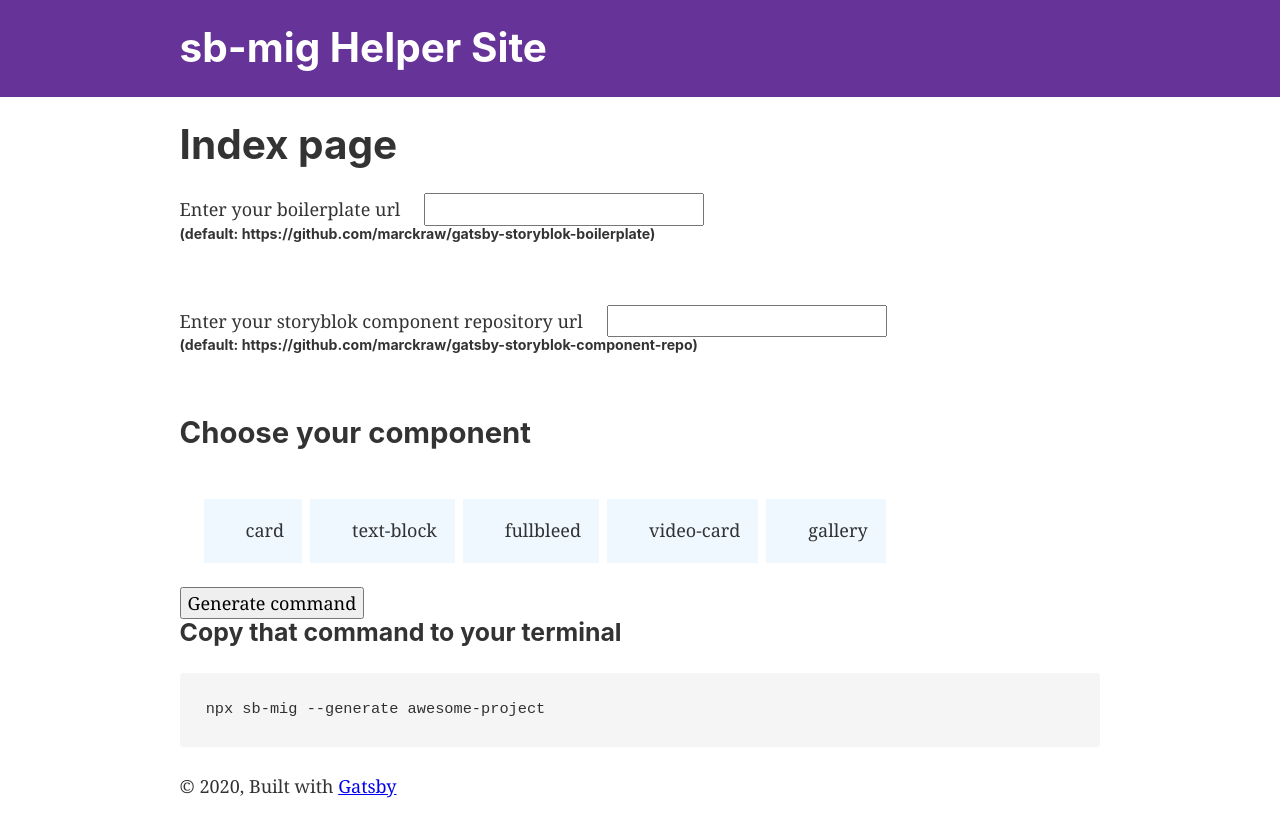
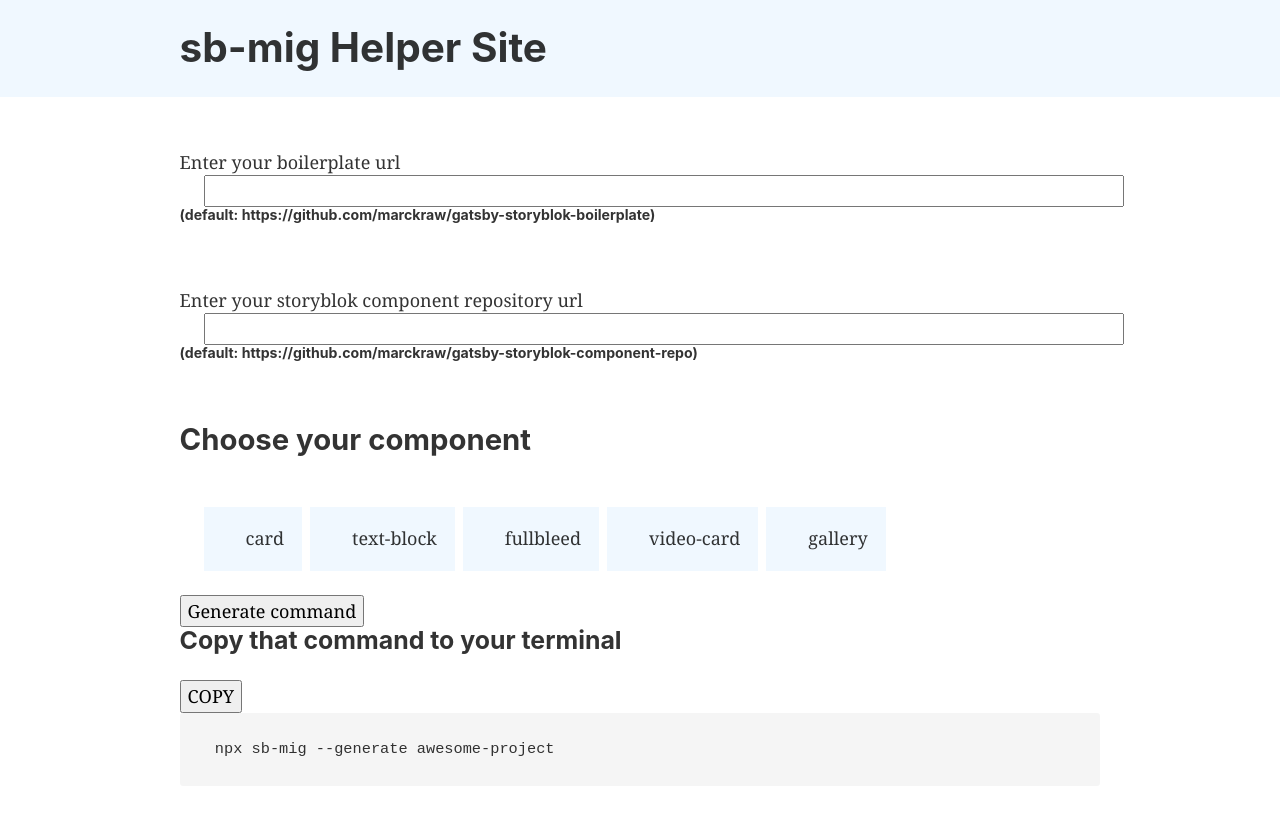
Before and after one commit to sb-mig/sb-mig-helper-site, a Gatsby site: page / in a window 1280 px wide. Built offline with nearby package versions, Linux system fonts and the light colour scheme; Gatsby itself is replaced by a stand-in of ours.

Commit message:
Add the dumpest copy button ever

```diff
--- a/package.json
+++ b/package.json
@@ -17,7 +17,6 @@
     "gatsby-source-filesystem": "^2.1.46",
     "gatsby-transformer-sharp": "^2.3.13",
     "node-sass": "^4.13.1",
-    "prop-types": "^15.7.2",
     "react": "^16.12.0",
     "react-dom": "^16.12.0",
     "react-helmet": "^5.2.1",
--- a/src/components/header.js
+++ b/src/components/header.js
@@ -1,42 +1,35 @@
 import { Link } from "gatsby"
-import PropTypes from "prop-types"
 import React from "react"
+import styled from "styled-components"
+
+const StyledHeader = styled.header`
+  background: aliceblue;
+  color: black;
+  margin-bottom: 1.45rem;
+`
+
+const StyledContainer = styled.div`
+  margin: 0 auto;
+  max-width: 960px;
+  padding: 1.45rem 1.0875rem;
+`
+
+const StyledH1 = styled.h1`
+  margin-bottom: 0;
+`
+
+const StyledLink = styled(Link)`
+  text-decoration: none;
+`
 
 const Header = ({ siteTitle }) => (
-  <header
-    style={{
-      background: `rebeccapurple`,
-      marginBottom: `1.45rem`,
-    }}
-  >
-    <div
-      style={{
-        margin: `0 auto`,
-        maxWidth: 960,
-        padding: `1.45rem 1.0875rem`,
-      }}
-    >
-      <h1 style={{ margin: 0 }}>
-        <Link
-          to="/"
-          style={{
-            color: `white`,
-            textDecoration: `none`,
-          }}
-        >
-          {siteTitle}
-        </Link>
-      </h1>
-    </div>
-  </header>
+  <StyledHeader>
+    <StyledContainer>
+      <StyledH1>
+        <StyledLink to="/">{siteTitle}</StyledLink>
+      </StyledH1>
+    </StyledContainer>
+  </StyledHeader>
 )
 
-Header.propTypes = {
-  siteTitle: PropTypes.string,
-}
-
-Header.defaultProps = {
-  siteTitle: ``,
-}
-
 export default Header
--- a/src/components/layout.css
+++ b/src/components/layout.css
@@ -40,6 +40,7 @@ template {
   display: none;
 }
 a {
+  color: hsla(0, 0%, 0%, 0.8);
   background-color: transparent;
   -webkit-text-decoration-skip: objects;
 }
--- a/src/components/layout.js
+++ b/src/components/layout.js
@@ -6,11 +6,17 @@
  */
 
 import React from "react"
-import PropTypes from "prop-types"
 import { useStaticQuery, graphql } from "gatsby"
+import styled from "styled-components"
 
 import Header from "./header"
 import "./layout.css"
+
+const StyledContainer = styled.div`
+  margin: 0 auto;
+  max-width: 960px;
+  padding: 1.45rem 1.0875rem;
+`
 
 const Layout = ({ children }) => {
   const data = useStaticQuery(graphql`
@@ -26,26 +32,11 @@ const Layout = ({ children }) => {
   return (
     <>
       <Header siteTitle={data.site.siteMetadata.title} />
-      <div
-        style={{
-          margin: `0 auto`,
-          maxWidth: 960,
-          padding: `0 1.0875rem 1.45rem`,
-        }}
-      >
+      <StyledContainer>
         <main>{children}</main>
-        <footer>
-          © {new Date().getFullYear()}, Built with
-          {` `}
-          <a href="https://www.gatsbyjs.org">Gatsby</a>
-        </footer>
-      </div>
+      </StyledContainer>
     </>
   )
 }
 
-Layout.propTypes = {
-  children: PropTypes.node.isRequired,
-}
-
 export default Layout
--- a/src/components/seo.js
+++ b/src/components/seo.js
@@ -6,11 +6,10 @@
  */
 
 import React from "react"
-import PropTypes from "prop-types"
 import Helmet from "react-helmet"
 import { useStaticQuery, graphql } from "gatsby"
 
-function SEO({ description, lang, meta, title }) {
+function SEO({ description = "", lang = "en", meta = [], title }) {
   const { site } = useStaticQuery(
     graphql`
       query {
@@ -72,17 +71,4 @@ function SEO({ description, lang, meta, title }) {
   )
 }
 
-SEO.defaultProps = {
-  lang: `en`,
-  meta: [],
-  description: ``,
-}
-
-SEO.propTypes = {
-  description: PropTypes.string,
-  lang: PropTypes.string,
-  meta: PropTypes.arrayOf(PropTypes.object),
-  title: PropTypes.string.isRequired,
-}
-
 export default SEO
--- a/src/pages/index.js
+++ b/src/pages/index.js
@@ -1,22 +1,41 @@
-import React, { useState } from "react"
+import React, { useState, useRef } from "react"
 import styled from "styled-components"
 import Layout from "../components/layout"
 import SEO from "../components/seo"
 import Checkbox from "../components/Checkbox"
 
-const divStyle = { marginBottom: "64px" }
-const inputStyle = { marginLeft: "24px" }
-const containerStyle = {
-  padding: "20px",
-  display: "flex",
-  flexWrap: "wrap",
-  width: "100%",
-}
-const itemStyle = {
-  width: "25%",
-  padding: "12px",
-  border: "1px solid gray",
-}
+const StyledDiv = styled.div`
+  margin-bottom: 64px;
+`
+const StyledInput = styled.input`
+  margin-left: 24px;
+  width: 100%;
+`
+
+const StyledContainer = styled.div`
+  padding: 20px;
+  display: flex;
+  flex-wrap: wrap;
+  width: 100%;
+`
+
+const StyledSpan = styled.span`
+  margin-left: 8px;
+`
+
+const StyledLabel = styled.label`
+  padding: 18px;
+  display: block;
+
+  :hover {
+    background-color: antiquewhite;
+  }
+`
+
+const StyledItem = styled.div`
+  background-color: aliceblue;
+  margin: 4px;
+`
 
 const listOfAvailableComponents = [
   {
@@ -41,26 +60,8 @@ const listOfAvailableComponents = [
   },
 ]
 
-const StyledSpan = styled.span`
-  margin-left: 8px;
-`
-
-const StyledLabel = styled.label`
-  padding: 18px;
-  display: block;
-
-  :hover {
-    background-color: antiquewhite;
-  }
-`
-
-const StyledItem = styled.div`
-  background-color: aliceblue;
-
-  margin: 4px;
-`
-
 const IndexPage = () => {
+  const preToCopy = useRef(null)
   const [commandToSbMig, setCommandToSbMig] = useState(
     "npx sb-mig --generate awesome-project"
   )
@@ -71,6 +72,17 @@ const IndexPage = () => {
   const [sbComponentRepo, setSbComponentRepo] = useState(
     "https://github.com/marckraw/gatsby-storyblok-component-repo"
   )
+
+  const copyCommand = () => {
+    const textArea = document.createElement("textarea")
+    textArea.value = preToCopy.current.textContent
+    textArea.style.position = "fixed" //avoid scrolling to bottom
+    document.body.appendChild(textArea)
+    textArea.focus()
+    textArea.select()
+    document.execCommand("copy")
+    document.body.removeChild(textArea)
+  }
 
   const generateCommand = () => {
     const selectedComponents =
@@ -96,11 +108,9 @@ const IndexPage = () => {
   return (
     <Layout>
       <SEO title="Home" />
-      <h1>Index page</h1>
-      <div style={divStyle}>
+      <StyledDiv>
         <label htmlFor="boilerplate">Enter your boilerplate url</label>
-        <input
-          style={inputStyle}
+        <StyledInput
           onChange={e => setBoilerplateUrl(e.target.value)}
           type="text"
           id="boilerplate"
@@ -110,13 +120,12 @@ const IndexPage = () => {
           {" "}
           (default: https://github.com/marckraw/gatsby-storyblok-boilerplate)
         </h6>
-      </div>
-      <div style={divStyle}>
+      </StyledDiv>
+      <StyledDiv>
         <label htmlFor="storyblok-component-repository">
           Enter your storyblok component repository url
         </label>
-        <input
-          style={inputStyle}
+        <StyledInput
           onChange={e => setSbComponentRepo(e.target.value)}
           type="text"
           id="storyblok-component-repository"
@@ -125,9 +134,9 @@ const IndexPage = () => {
         <h6>
           (default: https://github.com/marckraw/gatsby-storyblok-component-repo)
         </h6>
-      </div>
+      </StyledDiv>
       <h2>Choose your component</h2>
-      <div style={containerStyle}>
+      <StyledContainer>
         {listOfAvailableComponents.map(component => {
           return (
             <StyledItem key={component.id}>
@@ -142,13 +151,14 @@ const IndexPage = () => {
             </StyledItem>
           )
         })}
-      </div>
+      </StyledContainer>
       <div>
         <button onClick={generateCommand}>Generate command</button>
       </div>
       <div>
         <h3>Copy that command to your terminal</h3>
-        <pre>{commandToSbMig}</pre>
+        <button onClick={copyCommand}>COPY</button>
+        <pre ref={preToCopy}> {commandToSbMig} </pre>
       </div>
     </Layout>
   )
```
Also changed, not shown: 1 other file.
